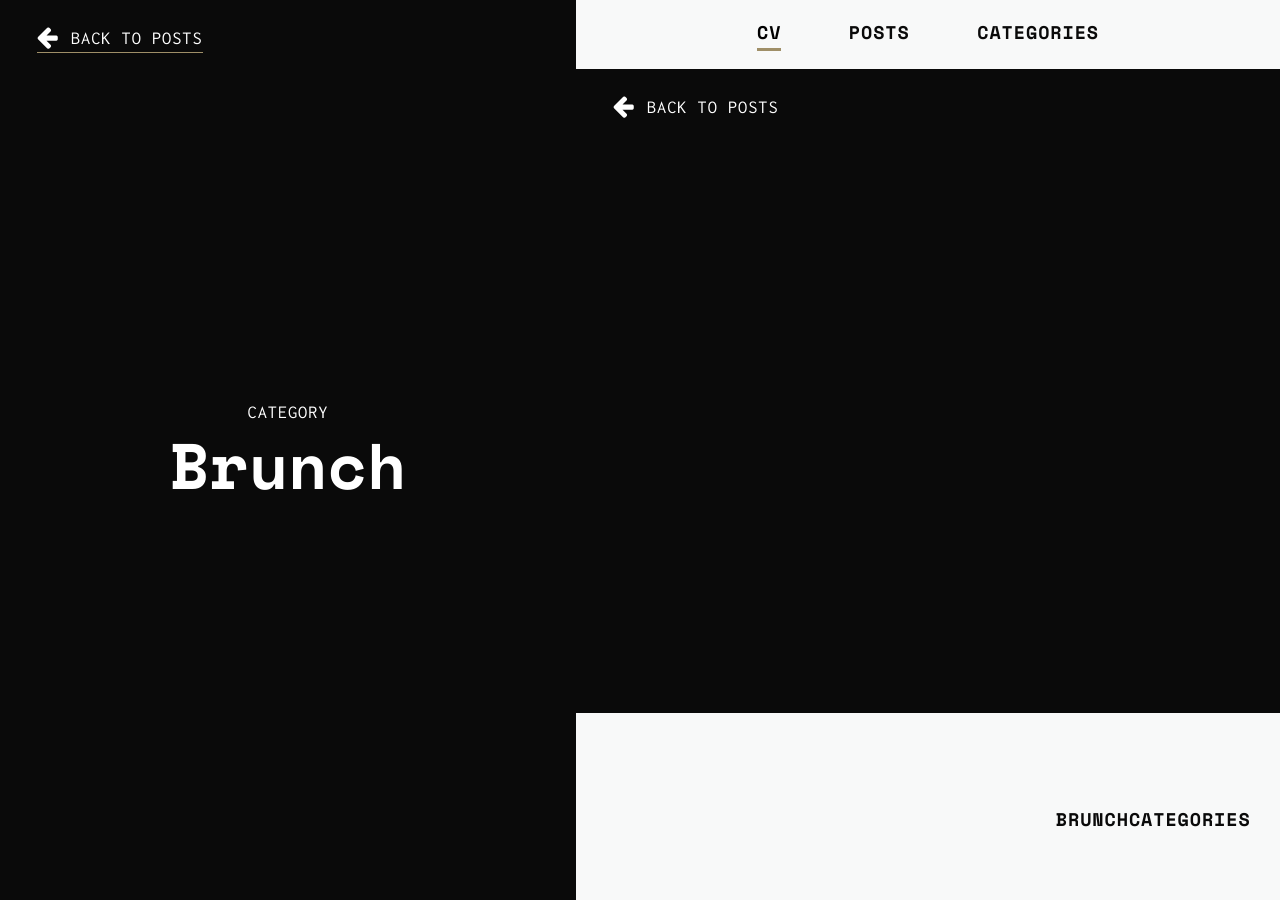
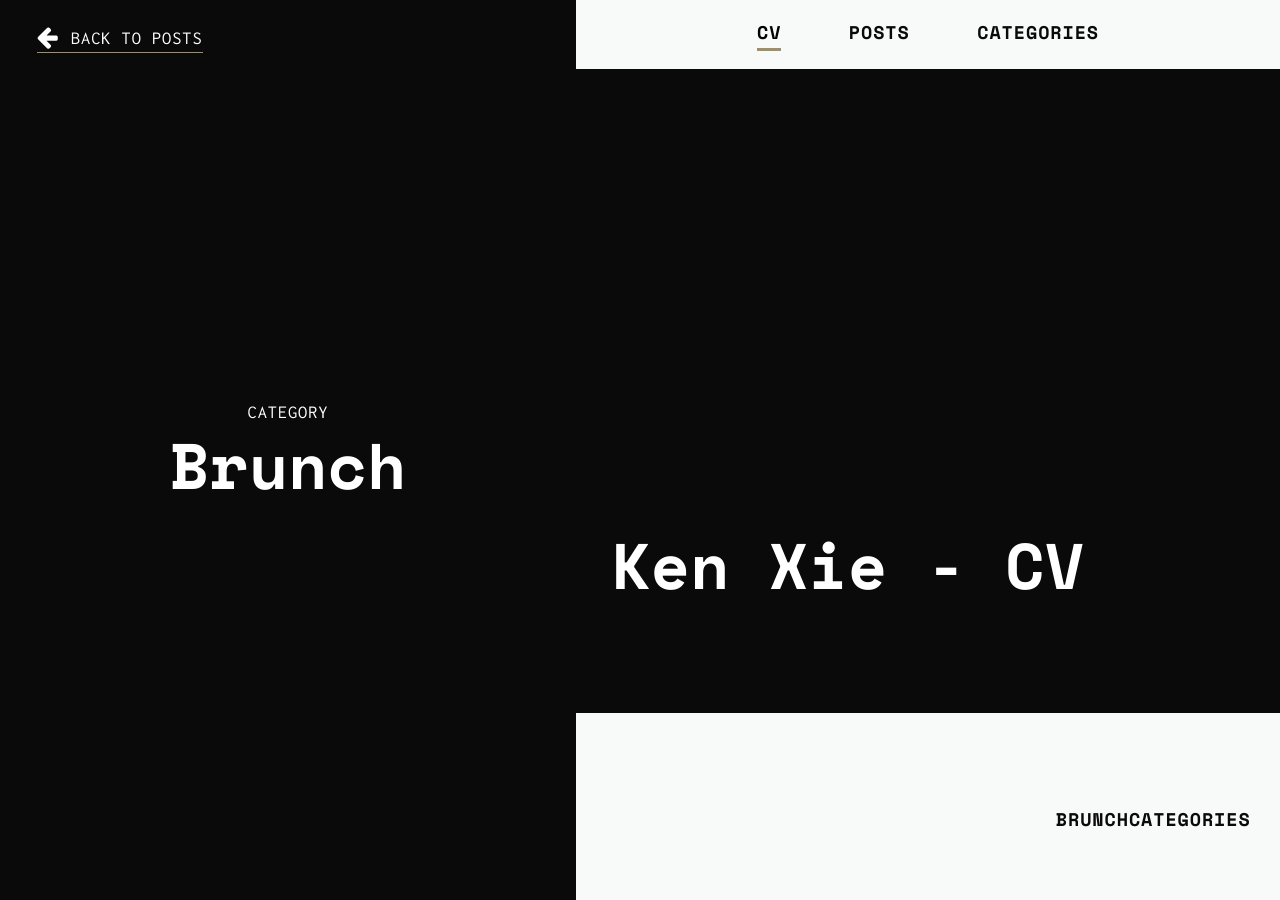
Before and after one commit to ken1232009/ken1232009.github.io, a Jekyll site: the page built from index.html, in a window 1280 px wide and 900 px high. Built offline with Jekyll 4.4.1, drawn with Linux system fonts in a browser that asks for light colours; nearby versions of some CDN libraries; the list of posts is cut into pages by our own code.

Commit message:
CV Tab Fix 2

```diff
--- a/_includes/cv_tab.html
+++ b/_includes/cv_tab.html
@@ -2,19 +2,8 @@
   <article itemprop="blogPost" itemscope itemtype="http://schema.org/BlogPosting">
 
     <header class="section-padding--lg mast">
-      <a class="nav nav--white" href="{{ site.baseurl }}/">
-        <i class="fa fa-lg fa-arrow-left"></i>
-        <span>Back to Posts</span>
-      </a>
-      <figure class="absolute-bg mast__img" style="background-image: url('{{ page.image }}');"></figure>
       <div class="mast__container">
-        <span><time datetime="{{ page.date | date_to_xmlschema }}" itemprop="datePublished">{{ page.date | date: "%b %-d, %Y" }}</time></span>
-        <h1 itemprop="name headline">{{ page.title }}</h1>
-        {% if page.categories.size > 0 %}
-          <span>
-            Posted in {{ page.categories | join: ', ' }}
-          </span>
-        {% endif %}
+        <h1 itemprop="name headline">Ken Xie - CV</h1>
         <span></span>
       </div>
     </header>
```
